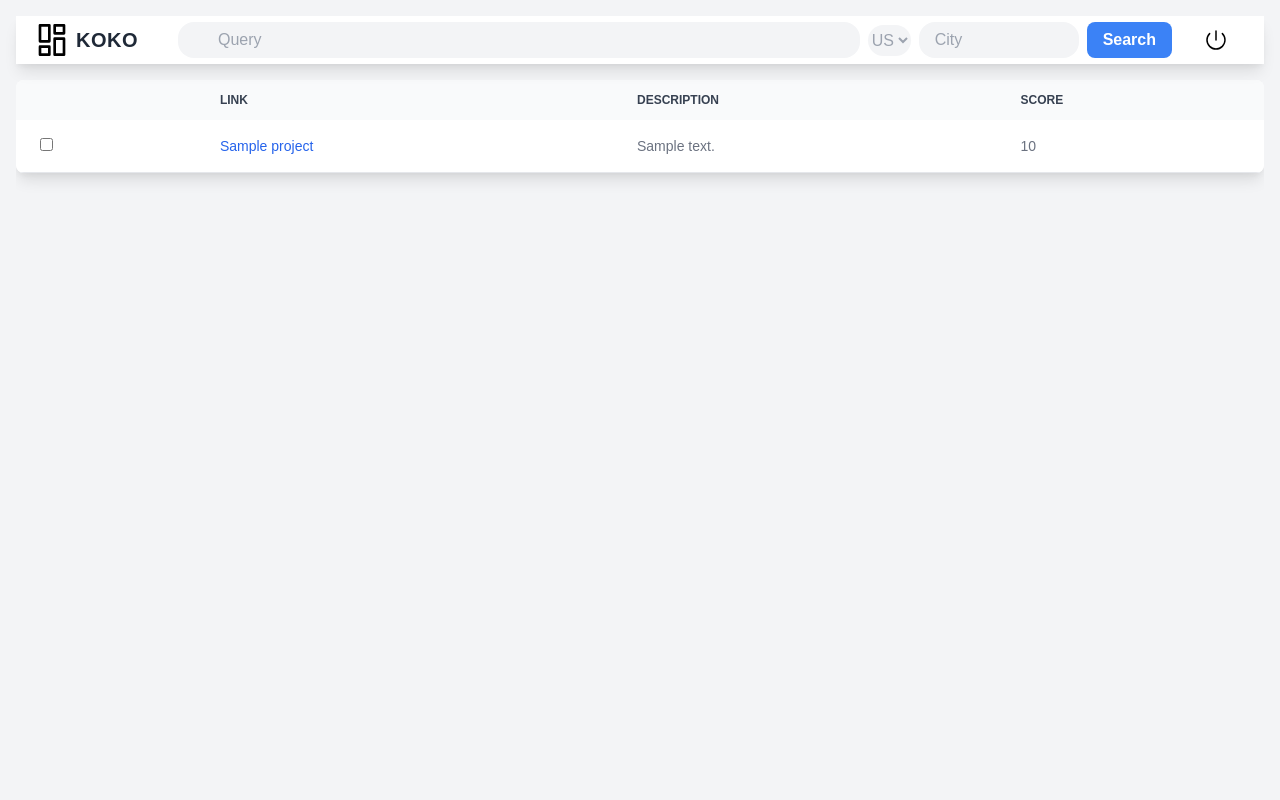
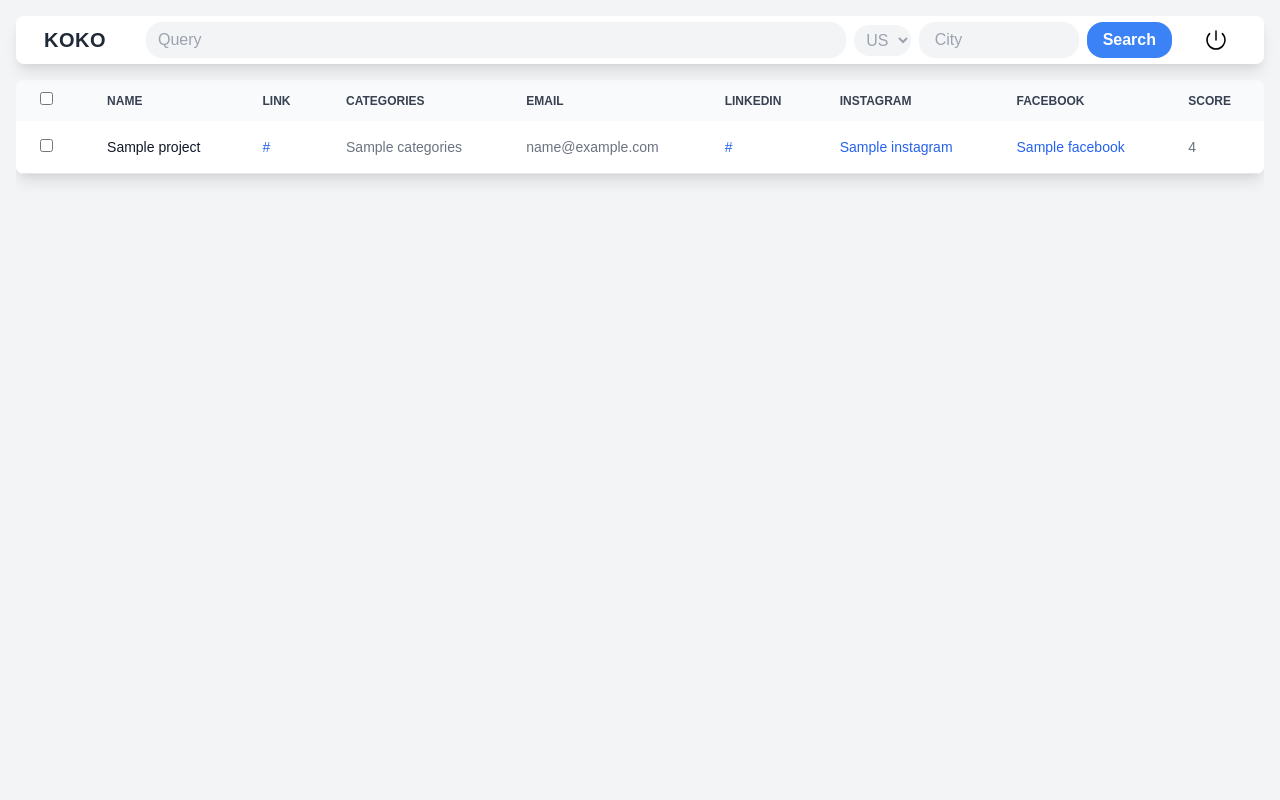
Before and after one commit to ylegzouli/template_saas, a Django app: template core/templates/core/app/dashboard/app_full.html in a window 1280 px wide. Run offline with Django 5.2, Linux system fonts and the light colour scheme; the template is opened without the code that fills it: most values are stand-ins (such as "Sample title", 1, 10 or a date in 2020); some libraries are stand-ins or nearby versions.

Commit message:
add field in search page

```diff
--- a/core/templates/core/app/app_header.html
+++ b/core/templates/core/app/app_header.html
@@ -1,30 +1,41 @@
-<header class="z-40 items-center w-full h-12 bg-white shadow-lg dark:bg-gray-700 rounded-m">
+<header class="z-40 items-center w-full h-12 bg-white shadow-lg dark:bg-gray-700 rounded-lg">
     <div class="relative z-20 flex flex-col justify-center h-full p-2 mx-auto flex-center">
         <div class="flex items-center w-full pl-1 lg:max-w-68 sm:pr-2 sm:ml-0">
             <div class="flex items-center w-full">
                 <div class="flex items-center w-full group">
 
                     <a href="/" aria-label="Company" title="Company" class="inline-flex items-center pl-2">
-                        <svg class="w-8 text-deep-purple-accent-400" viewBox="0 0 24 24" stroke-linejoin="round"
+                        <!-- <svg class="w-8 text-deep-purple-accent-400" viewBox="0 0 24 24" stroke-linejoin="round"
                             stroke-width="2" stroke-linecap="round" stroke-miterlimit="10" stroke="currentColor" fill="none">
                             <rect x="3" y="1" width="7" height="12"></rect>
                             <rect x="3" y="17" width="7" height="6"></rect>
                             <rect x="14" y="1" width="7" height="6"></rect>
                             <rect x="14" y="11" width="7" height="12"></rect>
-                        </svg>
+                        </svg> -->
                         <span class="ml-2 text-xl font-bold tracking-wide text-gray-800 uppercase mr-10">KOKO</span>
                     </a>
 
                     <!-- Existing search input and buttons -->
-                    <input type="text" class="block w-full py-1.5 pl-10 pr-4 leading-normal rounded-2xl focus:border-transparent focus:outline-none focus:ring-2 focus:ring-blue-500 ring-opacity-90 bg-gray-100 dark:bg-gray-800 text-gray-400 aa-input" placeholder="Query"/>
-                    <select class="ml-2 block w-20 py-1.5 leading-normal rounded-2xl focus:border-transparent focus:outline-none focus:ring-2 focus:ring-blue-500 ring-opacity-90 bg-gray-100 dark:bg-gray-800 text-gray-400" aria-label="Country Code">
-                        <option value="US">US</option>
-                        <option value="CA">CA</option>
-                        <option value="UK">UK</option>
-                        <option value="AU">AU</option>
-                    </select>
-                    <input type="text" class="ml-2 block w-40 py-1.5 pl-4 pr-4 leading-normal rounded-2xl focus:border-transparent focus:outline-none focus:ring-2 focus:ring-blue-500 ring-opacity-90 bg-gray-100 dark:bg-gray-800 text-gray-400" placeholder="City"/>
-                    <button class="ml-2 px-4 py-1.5 leading-normal bg-blue-500 hover:bg-blue-700 text-white font-bold rounded-lg focus:outline-none focus:shadow-outline" type="button">Search</button>
+                    <form id="searchForm" hx-get="/app/main"
+                        hx-target="#content-div"
+                        hx-trigger="submit"
+                        hx-indicator="#content-loader"
+                        hx-swap="innerHTML"
+                        class="flex items-center w-full group">
+
+                        <input type="text" name="query" class="block w-full py-1.5 pl-3 pr-4 leading-normal rounded-2xl focus:border-transparent focus:outline-none focus:ring-2 focus:ring-blue-500 ring-opacity-90 bg-gray-100 dark:bg-gray-800 text-gray-400 aa-input" placeholder="Query"/>
+                        <select name="country" class="ml-2 pl-2 block w-20 py-1.5 leading-normal rounded-2xl focus:border-transparent focus:outline-none focus:ring-2 focus:ring-blue-500 ring-opacity-90 bg-gray-100 dark:bg-gray-800 text-gray-400" aria-label="Country Code">
+                            <option value="US">US</option>
+                            <option value="CA">CA</option>
+                            <option value="UK">UK</option>
+                            <option value="AU">AU</option>
+                            <option value="FR">FR</option>
+                        </select>
+                        <input name="city"  type="text" class="ml-2 block w-40 py-1.5 pl-4 pr-4 leading-normal rounded-2xl focus:border-transparent focus:outline-none focus:ring-2 focus:ring-blue-500 ring-opacity-90 bg-gray-100 dark:bg-gray-800 text-gray-400" placeholder="City"/>
+                        <button type="submit" class="ml-2 px-4 py-1.5 leading-normal bg-blue-500 hover:bg-blue-700 text-white font-bold rounded-2xl focus:outline-none focus:shadow-outline" type="button">Search</button>
+                    </form>
+
+
                     <!-- Logout button with margin -->
                     <a href="/logout" class="flex items-center ml-4 p-3 pl-4 leading-tight transition-all rounded-lg outline-none text-start hover:bg-blue-gray-50 hover:bg-opacity-80 hover:text-blue-gray-900 focus:bg-blue-gray-50 focus:bg-opacity-80 focus:text-blue-gray-900 active:bg-blue-gray-50 active:bg-opacity-80 active:text-blue-gray-900">
                         <div class="grid place-items-center mr-2">
--- a/core/templates/core/app/dashboard/app.html
+++ b/core/templates/core/app/dashboard/app.html
@@ -6,26 +6,46 @@
             <thead class="text-xs text-gray-700 uppercase bg-gray-50">
                 <tr>
                     <th scope="col" class="px-6 py-3">
-                      <!-- <input type="checkbox" id="select-all" class="cursor-pointer"> -->
+                      <input type="checkbox" id="select-all" class="cursor-pointer">
                     </th>
-                    <!-- <th scope="col" class="px-6 py-3">Name</th> -->
+                    <th scope="col" class="px-6 py-3">Name</th>
                     <th scope="col" class="px-6 py-3">Link</th>
-                    <th scope="col" class="px-6 py-3">Description</th>
+                    <th scope="col" class="px-6 py-3">Categories</th>
+                    <th scope="col" class="px-6 py-3">email</th>
+                    <th scope="col" class="px-6 py-3">linkedin</th>
+                    <th scope="col" class="px-6 py-3">instagram</th>
+                    <th scope="col" class="px-6 py-3">facebook</th>
                     <th scope="col" class="px-6 py-3">Score</th>
                 </tr>
             </thead>
             <tbody>
                 {% for project in projects %}
                 <tr class="bg-white border-b">
-                    <!-- <th scope="row" class="px-6 py-4 font-medium text-gray-900">{{ project.name }}</th> -->
                     <td class="px-6 py-4">
                       <input type="checkbox" name="selected_item" value="{{ project.id }}" class="cursor-pointer"> <!-- Assuming each project has an ID -->
                     </td>
+
+                    <th scope="row" class="px-6 py-4 font-medium text-gray-900">{{ project.name }}</th>
+
                     <td class="px-6 py-4">
-                        <a href="{{ project.name }}" class="text-blue-600 hover:underline">{{ project.name }}</a>
+                        <a target="_blank" href="{{ project.url }}" class="text-blue-600 hover:underline">{{ project.url }}</a>
                     </td>
-                    <td class="px-6 py-4">{{ project.description }}</td>
-                    <td class="px-6 py-4">{{ project.score }}</td>
+
+                    <td class="px-6 py-4">{{ project.categories }}</td>
+
+                    <td class="px-6 py-4">{{ project.email }}</td>
+                    <td class="px-6 py-4">
+                        <a target="_blank" href="{{ project.linkedin }}" class="text-blue-600 hover:underline">{{ project.linkedin }}</a>
+                    </td>
+                    <td class="px-6 py-4">
+                        <a target="_blank" href="{{ project.instagram }}" class="text-blue-600 hover:underline">{{ project.instagram }}</a>
+                    </td>
+                    <td class="px-6 py-4">
+                        <a target="_blank" href="{{ project.facebook }}" class="text-blue-600 hover:underline">{{ project.facebook }}</a>
+                    </td>
+
+                    <td class="px-6 py-4">{{ project.stars }}</td>
+
                 </tr>
                 {% endfor %}
             </tbody>
```
Also changed, not shown: core/lib/api.py (+157 -9 lines), core/lib/score.py (+21 -5 lines), core/views.py (+11 -3 lines), db.sqlite3.
